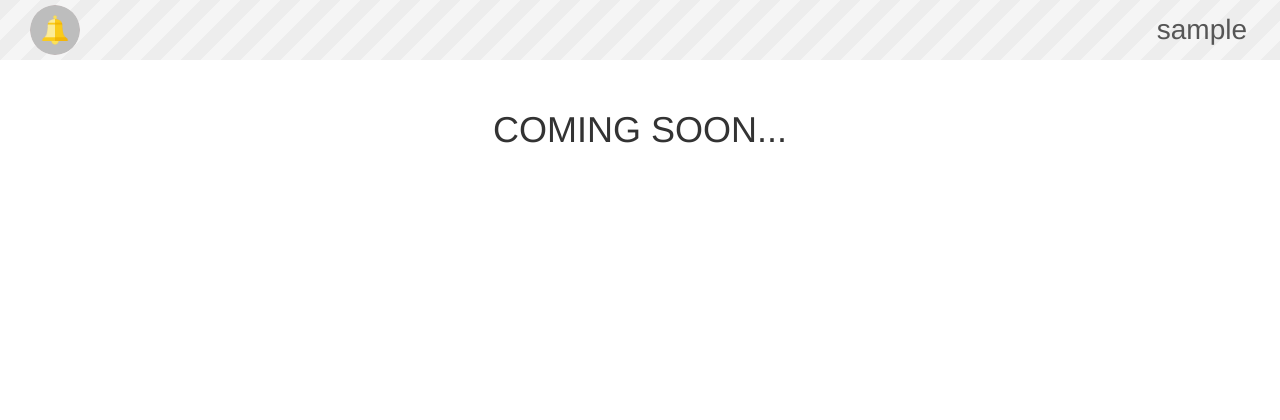
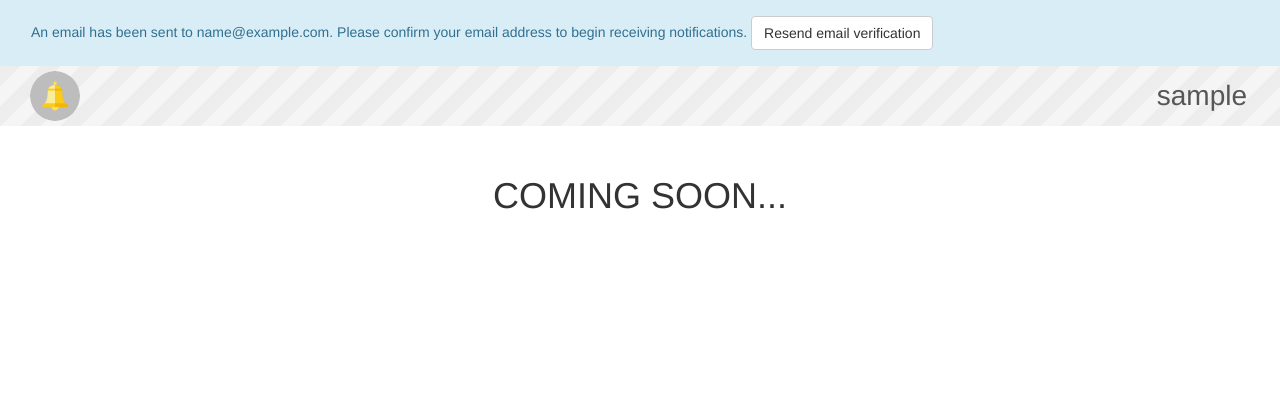
Before and after one commit to Jabbs/bitcoin-alerts, a Rails app: page / in a window 1280 px wide. Shown: the top 420 px of the page. Before the commit the page ends 143 px from the top, so only its background shows below. Run offline with Rails 7, Linux system fonts and the light colour scheme; the visitor is signed in with stand-in values (Sample User, id 1); data that the repository does not hold is empty; style sheets or scripts are compiled from the project's sources; parts of the project's set-up code (start-up, migrations or seed data) failed here and were passed over; some libraries are stand-ins or nearby versions.

Commit message:
verifications

```diff
--- /dev/null
+++ b/app/views/layouts/_verification.html.erb
@@ -0,0 +1,7 @@
+<% if current_user.present? && !current_user.verified? %>
+  <div class="alert alert-info" role="alert">
+    An email has been sent to <%= current_user.email %>.
+  	Please confirm your email address to begin receiving notifications.
+    <%= link_to 'Resend email verification', user_resend_verification_url(current_user), disable_with: 'Sending...', class: "btn btn-default btn-small", method: :post %>
+  </div>
+<% end %>
--- a/app/views/layouts/application.html.erb
+++ b/app/views/layouts/application.html.erb
@@ -18,6 +18,7 @@
   <meta name="theme-color" content="#ffffff">
 </head>
 <body>
+  <%= render "layouts/verification" %>
   <%= render 'shared/flash', flash: flash %>
   <%= render "layouts/header" %>
   <div id="<%= page_id %>">
--- a/app/views/user_mailer/verification_email.html.erb
+++ b/app/views/user_mailer/verification_email.html.erb
@@ -1,6 +1,6 @@
 <tr>
 	<td style="padding-bottom:20px;">
-		<%= link_to "Verify my account", user_verification_url(@user, @user.verification_token), class: "btn" %>
+		<%= link_to "Verify my email address", user_verification_url(@user, @user.verification_token), class: "btn" %>
 	</td>
 </tr>
 <tr class="small">
--- a/app/workers/notifications_worker.rb
+++ b/app/workers/notifications_worker.rb
@@ -8,7 +8,7 @@
     unless channel.has_sent_notifications_within_frequency_limit?
       User.where(id: channel.subscriptions.pluck(:user_id)).each do |user|
         channel.channel_notifications.create!(user: user)
-        NotificationMailer.channel_alert_email(channel, user).deliver_now
+        NotificationMailer.channel_alert_email(channel, user).deliver_now if user.subscribed?
       end
     end
   end
--- a/config/routes.rb
+++ b/config/routes.rb
@@ -2,6 +2,7 @@
 Rails.application.routes.draw do
   resources :users do
     resources :verifications, only: [:show]
+    match '/resend_verification', to: "verifications#resend", via: :post
   end
   controller :sessions do
     post 'login' => :create
```
Also changed, not shown: app/controllers/verifications_controller.rb (+9 -2 lines).
